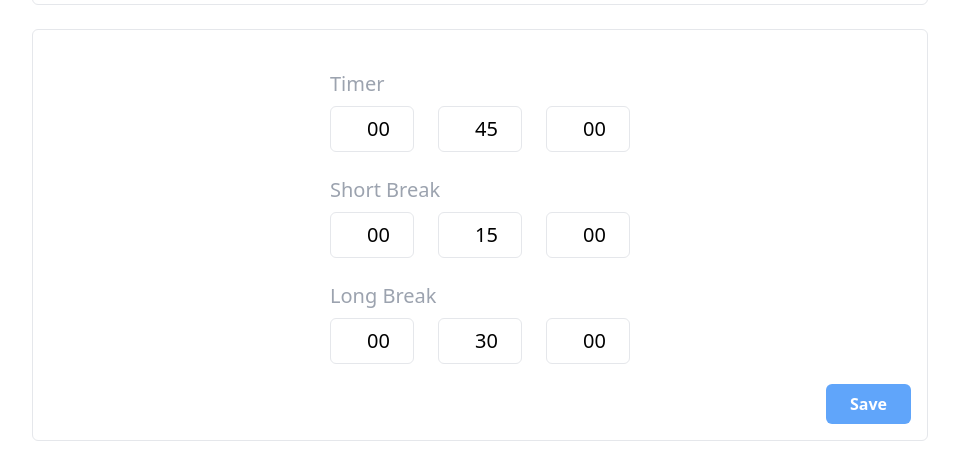
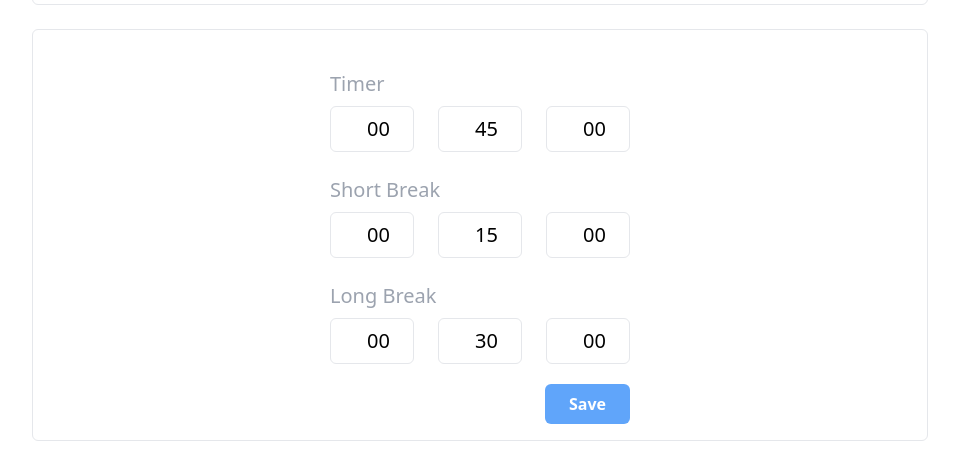
Before and after one commit to DrZiMo/Pomodoro-Technique, a plain HTML site: page index.html in a window 1280 px wide. Shown: the part 351-812 px from the top of the page, without its empty margins (160-1119 px from the left). Drawn offline with nearby package versions, Linux system fonts and the light colour scheme.

Commit message:
fixed the save button position

```diff
--- a/index.html
+++ b/index.html
@@ -50,7 +50,7 @@
                     <input type="number" class="hours-input border p-2 text-xl rounded-md text-right" value="00">
                 </div>
             </div>
-            <div class="w-full flex justify-end">
+            <div class="w-[300px] flex justify-end mx-auto">
                 <button
                     class="bg-blue-400 px-6 py-2 rounded-md font-bold text-white mt-5 transition hover:bg-blue-600">Save</button>
             </div>
```
Also changed, not shown: tailwind.config.js (added).
